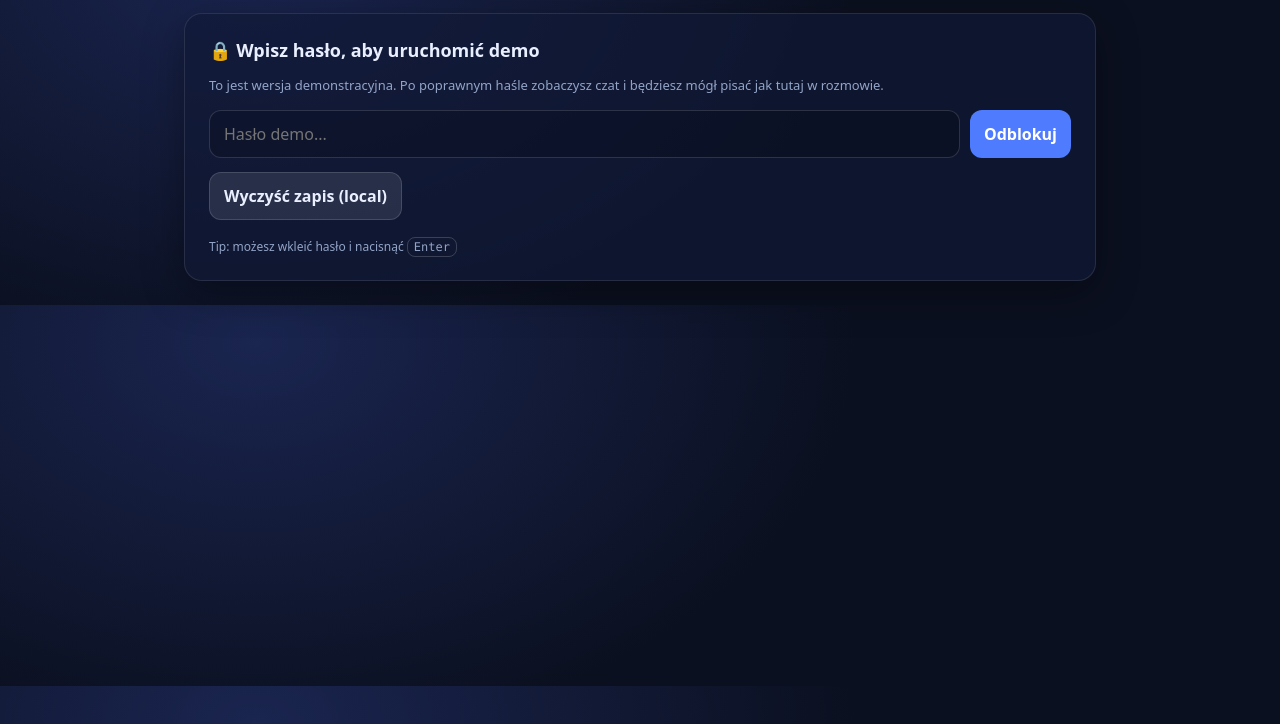
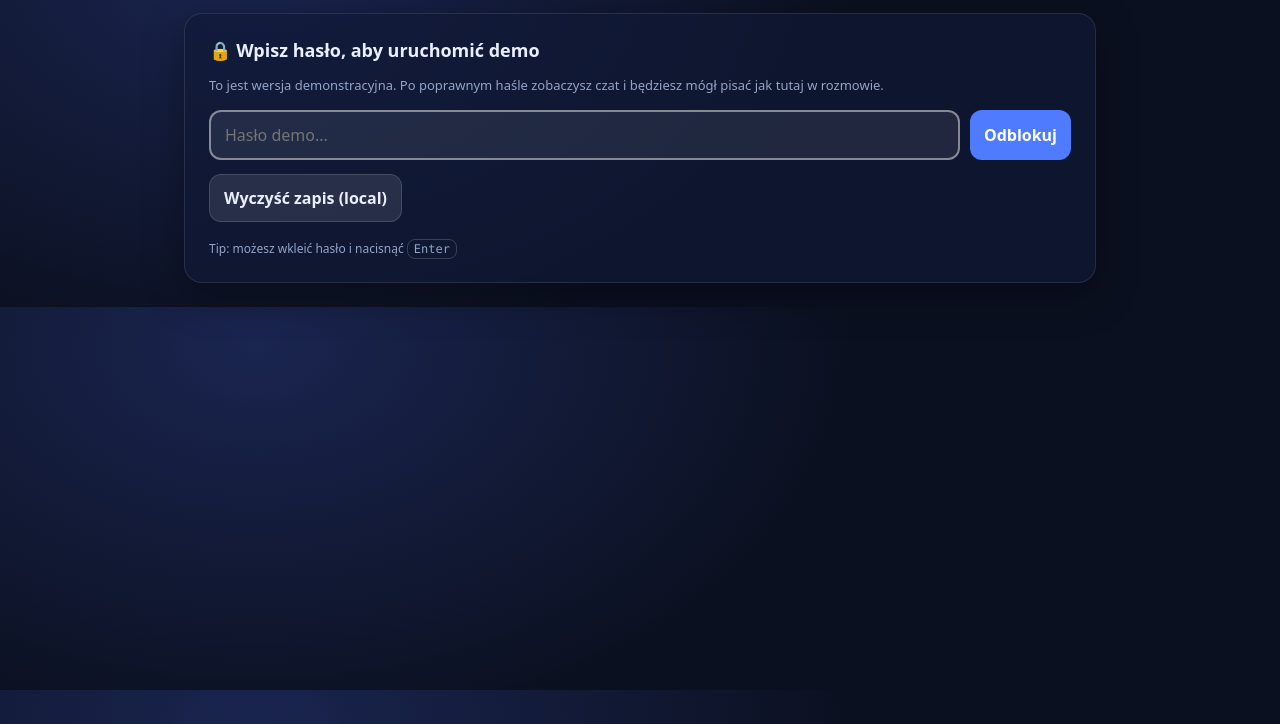
Before and after one commit to patrykswoboda98-lgtm/asystent-mieszkanca, a plain HTML site: page index.html in a window 1280 px wide. Shown: the part 76-800 px from the top of the page. Drawn offline with Linux system fonts and the light colour scheme.

Commit message:
Update index.html

```diff
--- a/index.html
+++ b/index.html
@@ -20,7 +20,7 @@
     .gate p { margin:0; color:var(--muted); font-size:13px; line-height:1.5; }
     .row { display:flex; gap:10px; flex-wrap:wrap; }
     input, button, textarea { font: inherit; }
-    .input { flex:1; min-width: 220px; padding:12px 14px; border-radius:12px; border:1px solid rgba(255,255,255,.14); background: rgba(0,0,0,.18); color:var(--text); outline:none; }
+   .input {flex: 1;min-width: 220px;padding: 12px 14px;border-radius: 12px;border: 2px solid rgba(255,255,255,.45);background: rgba(255,255,255,.08);color: var(--text);outline: none;}
     .btn { padding:12px 14px; border-radius:12px; border:0; background: var(--accent); color:white; cursor:pointer; font-weight:600; }
     .btn.secondary { background: rgba(255,255,255,.10); border:1px solid rgba(255,255,255,.14); color:var(--text); }
     .btn:disabled { opacity:.55; cursor:not-allowed; }
```
